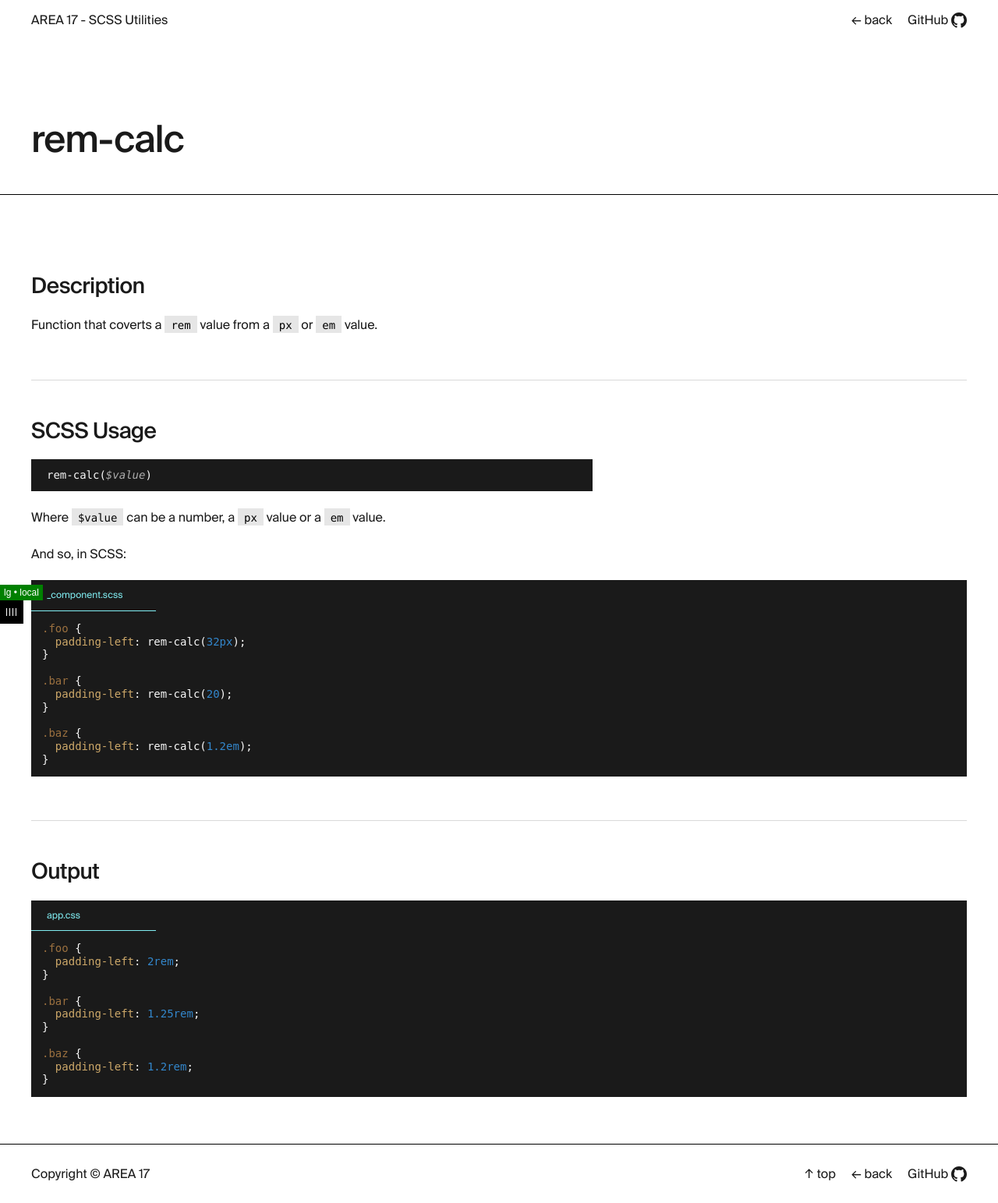
After one commit to area17/scss-utilities, a PHP site: page /docs/Rem-Calc.php in a window 1280 px wide. The commit adds this page. Shown: the whole page at 78% size. Run offline with PHP 8.4, Linux system fonts and the light colour scheme; style sheets or scripts are compiled from the project's sources; some libraries are stand-ins or nearby versions.

Commit message:
refactor and document `rem-calc` mixin

```diff
--- a/_a17-scss-utilities.scss
+++ b/_a17-scss-utilities.scss
@@ -5,7 +5,6 @@
 
 @import 'functions/unit/strip-units';
 @import 'functions/unit/rem-calc';
-@import 'functions/unit/px-to-rem';
 
 @import 'functions/breakpoint/get-breakpoint-directions';
 @import 'functions/breakpoint/get-media';
--- /dev/null
+++ b/docs/Rem-Calc.php
@@ -0,0 +1,50 @@
+<?php $title = 'rem-calc'; ?>
+<?php include 'includes/_header.php'; ?>
+
+<div class="copy">
+  <h2 id="description">Description</h2>
+
+  <p>Function that coverts a <code>rem</code> value from a <code>px</code> or <code>em</code> value.</p>
+
+  <h2 id="scss-usage">SCSS Usage</h2>
+
+  <code class="mixin">rem-calc(<em>$value</em>)</code>
+
+  <p>Where <code>$value</code> can be a number, a <code>px</code> value or a <code>em</code> value.</p>
+
+  <p>And so, in SCSS:</p>
+
+  <figure class="code-example">
+    <figcaption class="code-example-filename">_component.scss</figcaption>
+    <pre class="code-example-code"><code class="language-scss">.foo {
+  padding-left: rem-calc(32px);
+}
+
+.bar {
+  padding-left: rem-calc(20);
+}
+
+.baz {
+  padding-left: rem-calc(1.2em);
+}</code></pre>
+  </figure>
+
+  <h2 id="output">Output</h2>
+
+  <figure class="code-example">
+    <figcaption class="code-example-filename">app.css</figcaption>
+    <pre class="code-example-code"><code class="language-css">.foo {
+  padding-left: 2rem;
+}
+
+.bar {
+  padding-left: 1.25rem;
+}
+
+.baz {
+  padding-left: 1.2rem;
+}</code></pre>
+  </figure>
+</div>
+
+<?php include 'includes/_footer.php'; ?>
--- a/functions/unit/_rem-calc.scss
+++ b/functions/unit/_rem-calc.scss
@@ -1,28 +1,28 @@
 @use "sass:math";
 
-@function rem-calc($values) {
-  $rem-values: ();
-  $count: length($values);
-  $base: 100%;
+@function rem-calc($value, $base: 100%) {
+  $base: (math.div($base, 100%)) * 16px;
 
-  // If the base font size is a %, then multiply it by 16px
-  // This is because 100% font size = 16px in most all browsers
-  @if unit($base) == '%' {
-    $base: (math.div($base, 100%)) * 16px;
+  // Check if the value is a number
+  @if type-of($value) != 'number' {
+    @warn inspect($value) + ' was passed to rem-calc(), which is not a number.';
+    @return $value;
   }
 
-  // Using rem as base allows correct scaling
-  @if unit($base) == 'rem' {
-    $base: strip-units($base) * 16px;
+  // Transform em into rem if someone hands over 'em's
+  @if unit($value) == 'em' {
+    $value: strip-units($value) * 1rem;
   }
 
-  @if $count == 1 {
-    @return -px-to-rem($values, $base);
+  // Calculate rem if units for $value is not rem or em
+  @if unit($value) != 'rem' {
+    $value: math.div(strip-units($value), strip-units($base)) * 1rem;
   }
 
-  @for $i from 1 through $count {
-    $rem-values: append($rem-values, -px-to-rem(nth($values, $i), $base));
+  // Turn 0rem into 0
+  @if $value == 0rem {
+    $value: 0;
   }
 
-  @return $rem-values;
+  @return $value;
 }
```
Also changed, not shown: docs/index.php (+14 -14 lines), functions/unit/_px-to-rem.scss (deleted, +0 -26 lines).
